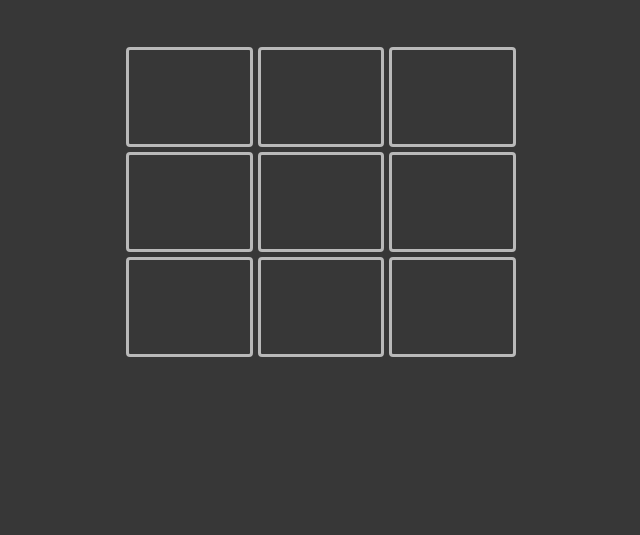
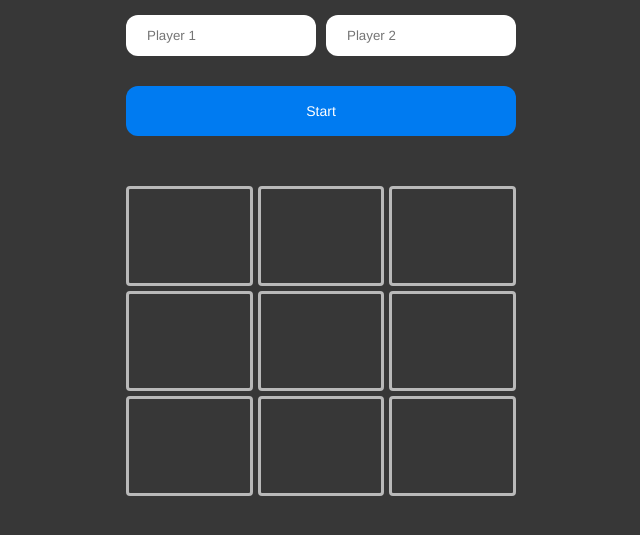
Before and after one commit to lucasoneves/tictactoe, a website: page index.html in a window 1280 px wide. Shown: the part 61-596 px from the top of the page, without its empty margins (319-959 px from the left). Drawn offline with Linux system fonts and the light colour scheme.

Commit message:
WIP: Config to reset the game

```diff
--- a/index.html
+++ b/index.html
@@ -9,6 +9,12 @@
   </head>
   <body>
     <h2>Tictac Toe</h2>
+    <br />
+    <div class="wrapper-form">
+      <input type="text" name="player-one" placeholder="Player 1" />
+      <input type="text" name="player-two" placeholder="Player 2" />
+    </div>
+    <button onclick="startGame()">Start</button>
     <div class="board">
       <div class="square" data-target="1"></div>
       <div class="square" data-target="2"></div>
--- a/scripts/main.js
+++ b/scripts/main.js
@@ -1,4 +1,6 @@
 let GameBoard = new Object();
+let board = document.querySelector(".board");
+
 let Player = (name, character, choices) => {
   return { name, character, choices };
 };
@@ -33,7 +35,9 @@ function checkWin(choice, player) {
         (value, index, array) => value === array[0]
       );
       if ((subArray.length >= 3) & allEqual) {
-        console.log(subArray[0] + " ganhou");
+        alert(subArray[0] + " ganhou");
+        GameBoard.flowControl.status = false;
+        break;
       }
     }
     return null;
@@ -45,7 +49,7 @@ function checkWin(choice, player) {
   square.forEach((e) => {
     e.addEventListener("click", (event) => {
       const squareClicked = event.target;
-      if (!squareClicked.innerHTML.length) {
+      if (!squareClicked.innerHTML.length && GameBoard.flowControl.status) {
         squareClicked.innerHTML += GameBoard.flowControl.character;
       } else {
         return false;
@@ -61,3 +65,12 @@ function checkWin(choice, player) {
     });
   });
 })();
+
+function startGame() {
+  const playerOne = document.getElementsByName("player-one");
+  const playerTwo = document.getElementsByName("player-two");
+  GameBoard.playerOne.name = playerOne;
+  GameBoard.playerTwo.name = playerTwo;
+  GameBoard.flowControl.status = true;
+  board.style = "display, block";
+}
--- a/styles/main.css
+++ b/styles/main.css
@@ -29,3 +29,29 @@ body {
   justify-content: center;
   font-size: 60px;
 }
+
+.wrapper-form {
+  display: flex;
+  align-items: center;
+  gap: 10px;
+}
+
+input {
+  padding: 12px 20px;
+  border-radius: 12px;
+  border: 1px solid transparent;
+  width: 100%;
+}
+
+button {
+  background-color: rgb(0, 123, 241);
+  color: #fff;
+  font-size: 14px;
+  cursor: pointer;
+  padding: 12px 20px;
+  width: 100%;
+  border-radius: 12px;
+  border: 1px solid transparent;
+  margin-top: 30px;
+  min-height: 50px;
+}
```
